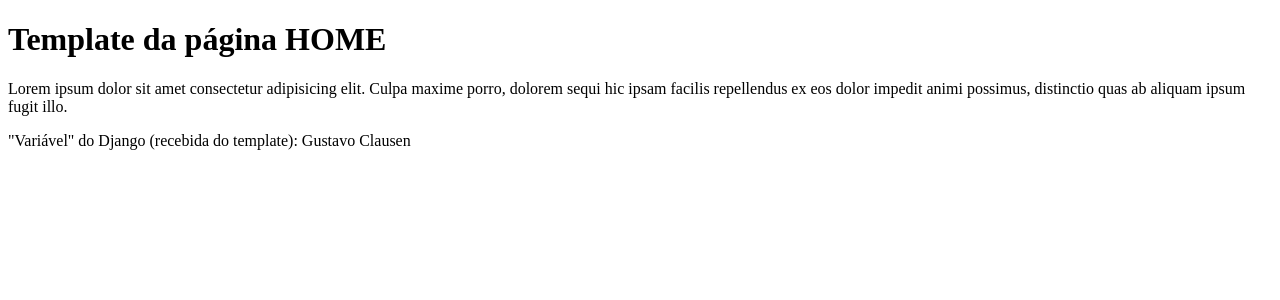
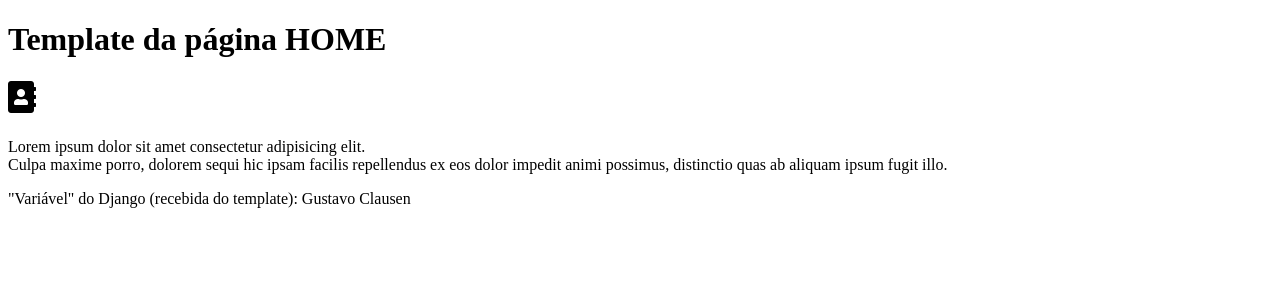
Before and after one commit to GustavoClausen/curso-django-primeiro-projeto, a Django app: page / in a window 1280 px wide. Shown: the top 300 px of the page. Run offline with Django 4.2, Linux system fonts and the light colour scheme.

Commit message:
Inserindo font-awesome ao template

```diff
--- a/recipes/templates/recipes/home.html
+++ b/recipes/templates/recipes/home.html
@@ -4,12 +4,21 @@
     <meta charset="UTF-8">
     <meta http-equiv="X-UA-Compatible" content="IE=edge">
     <meta name="viewport" content="width=device-width, initial-scale=1.0">
+
+
+    <link rel="stylesheet" href="https://cdnjs.cloudflare.com/ajax/libs/font-awesome/5.15.4/css/fontawesome.min.css" integrity="sha512-P9vJUXK+LyvAzj8otTOKzdfF1F3UYVl13+F8Fof8/2QNb8Twd6Vb+VD52I7+87tex9UXxnzPgWA3rH96RExA7A==" crossorigin="anonymous" referrerpolicy="no-referrer" />
+    <link rel="stylesheet" href="https://cdnjs.cloudflare.com/ajax/libs/font-awesome/5.15.4/css/brands.min.css" integrity="sha512-sVSECYdnRMezwuq5uAjKQJEcu2wybeAPjU4VJQ9pCRcCY4pIpIw4YMHIOQ0CypfwHRvdSPbH++dA3O4Hihm/LQ==" crossorigin="anonymous" referrerpolicy="no-referrer" />
+    <link rel="stylesheet" href="https://cdnjs.cloudflare.com/ajax/libs/font-awesome/5.15.4/css/solid.min.css" integrity="sha512-tk4nGrLxft4l30r9ETuejLU0a3d7LwMzj0eXjzc16JQj+5U1IeVoCuGLObRDc3+eQMUcEQY1RIDPGvuA7SNQ2w==" crossorigin="anonymous" referrerpolicy="no-referrer" />
+
+
     <title>Página Home</title>
 </head>
 <body>
     <h1>Template da página HOME</h1>
+    <h1><i class="fas fa-address-book"></i></h1>
     <p>
-        Lorem ipsum dolor sit amet consectetur adipisicing elit. Culpa maxime porro, dolorem sequi hic ipsam facilis repellendus ex eos dolor impedit animi possimus, distinctio quas ab aliquam ipsum fugit illo.
+        Lorem ipsum dolor sit amet consectetur adipisicing elit.<br>
+        Culpa maxime porro, dolorem sequi hic ipsam facilis repellendus ex eos dolor impedit animi possimus, distinctio quas ab aliquam ipsum fugit illo.
     </p>
     <p>
         "Variável" do Django (recebida do template): {{ name }} {{ lastname}}
```
